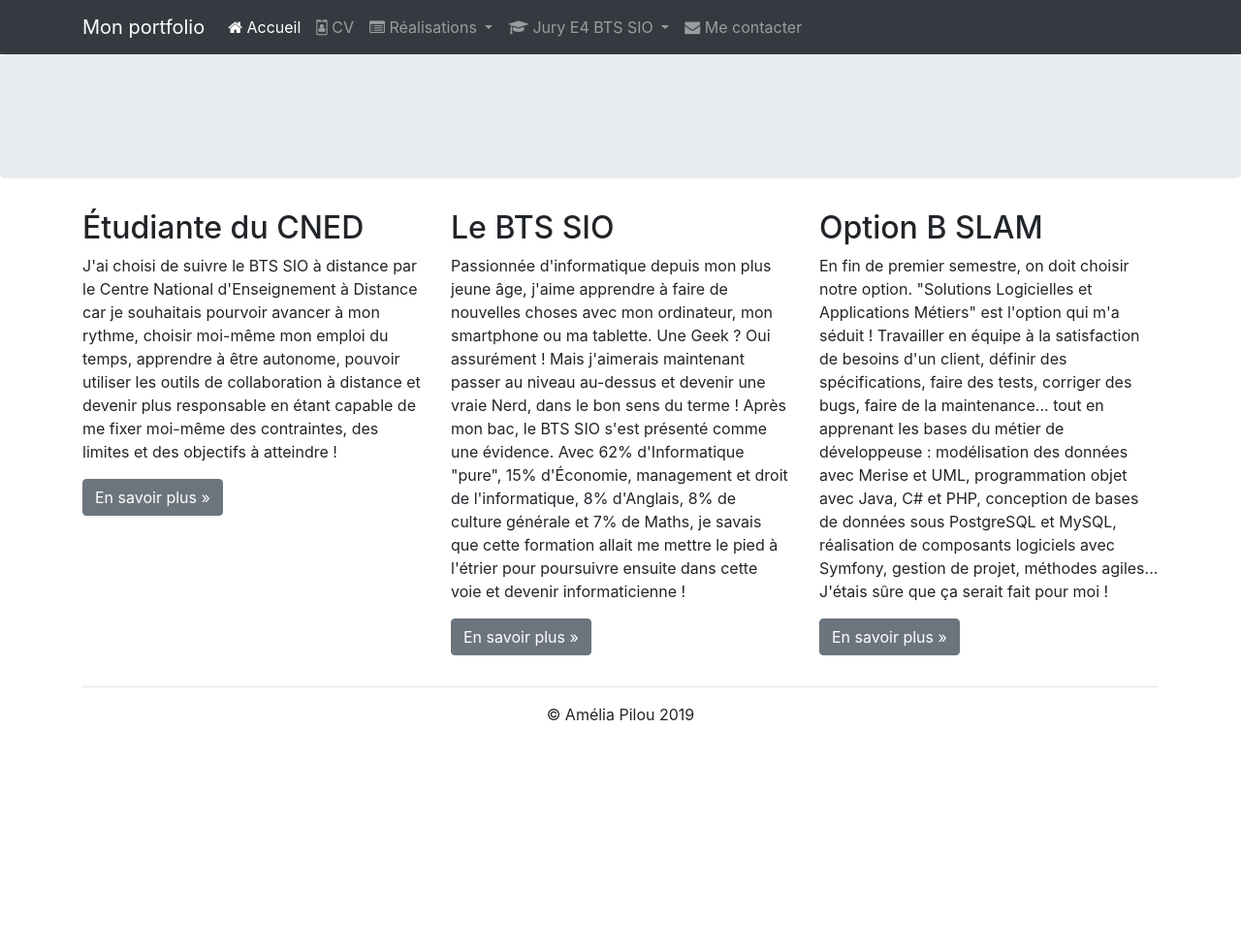
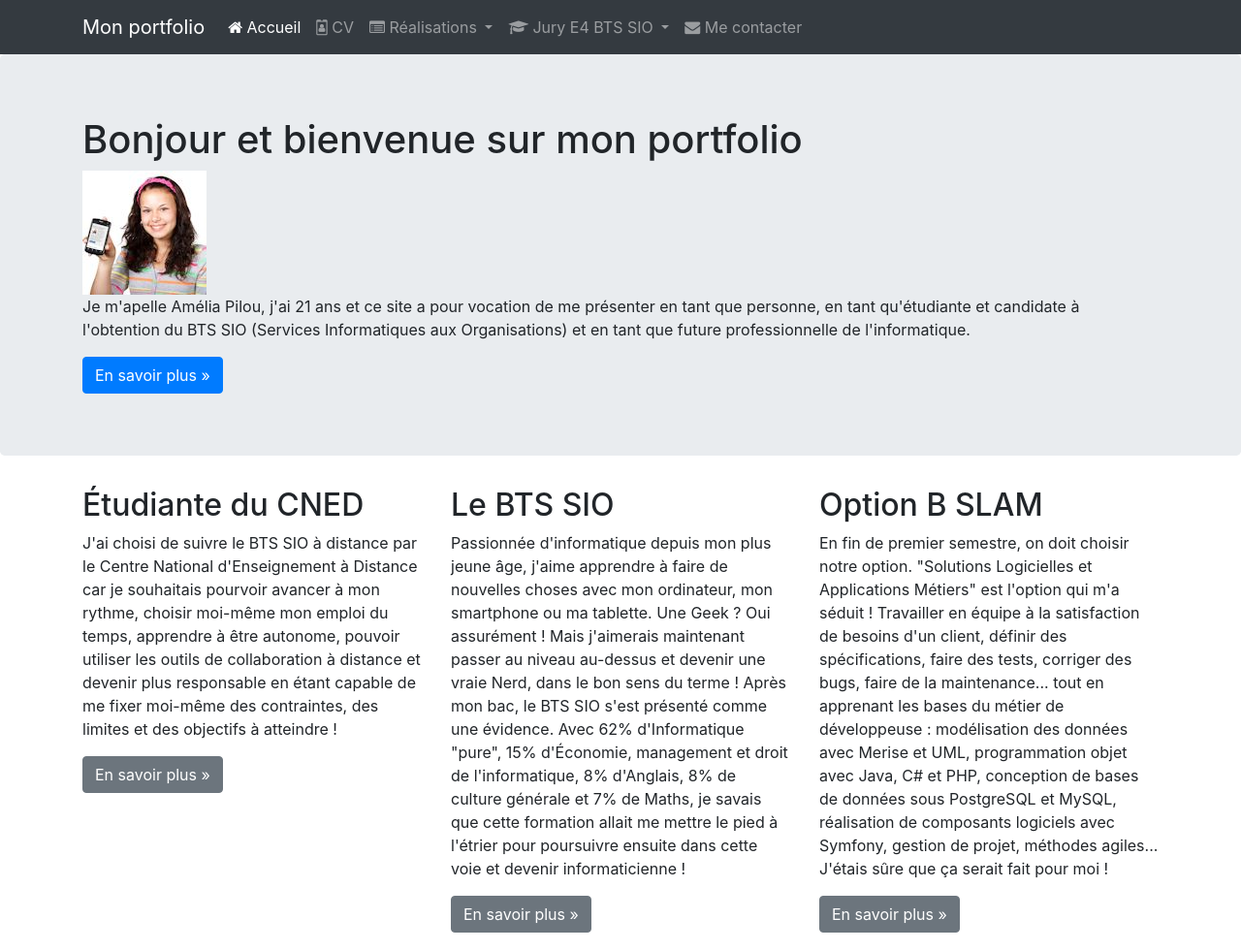
Before and after one commit to Quentin-creat/ameliapilou.github.io, a plain HTML site: page index.html in a window 1280 px wide. Shown: the top 981 px of the page at 97% size. Before the commit the page ends 800 px from the top, so only its background shows below. Drawn offline with nearby package versions, Linux system fonts and the light colour scheme.

Commit message:
Ajout photo et description

```diff
--- a/index.html
+++ b/index.html
@@ -125,7 +125,24 @@
 
 
 
-        <div class="jumbotron"></div> <!-- Emplacement pour le contenu principal de la page -->
+        <div class="jumbotron">
+            <div class="container">
+                <h1 id="titre">Bonjour et bienvenue sur mon portfolio</h1>
+                <section id="centre">
+                    <img id = "Photo" src="images/AmeliaPilou.jpg">
+                    <div>
+                        <p>
+                            Je m'apelle Amélia Pilou, j'ai 21 ans et ce site a pour vocation de me présenter en tant que personne, en
+                            tant qu'étudiante et candidate à l'obtention du BTS SIO (Services Informatiques aux Organisations) et en
+                            tant que future professionnelle de l'informatique.
+                        </p>
+                        <button type="button" class="btn btn-primary">En savoir plus »</button>
+                    </div>
+                </section>
+            </div>
+        </div>
+
+
     <footer>
         <div class="container">
             <div class="row">
```
Lines whose indentation alone changed are shown as unchanged.
